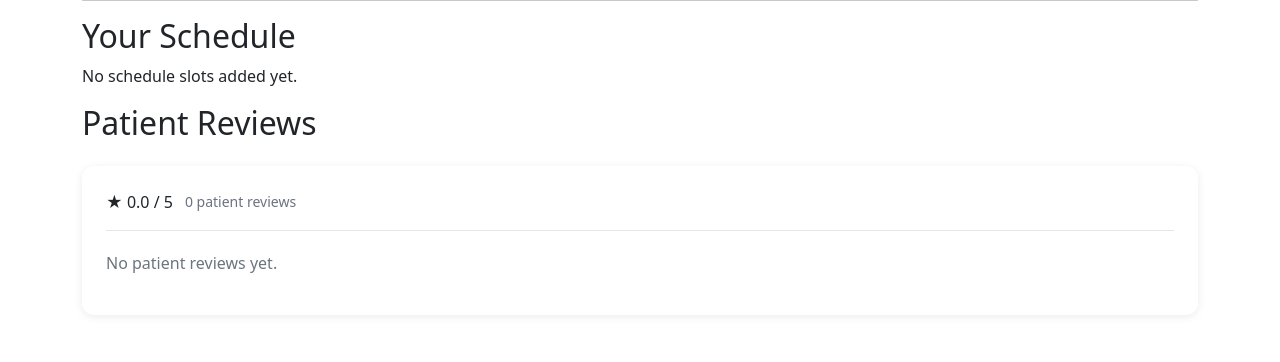
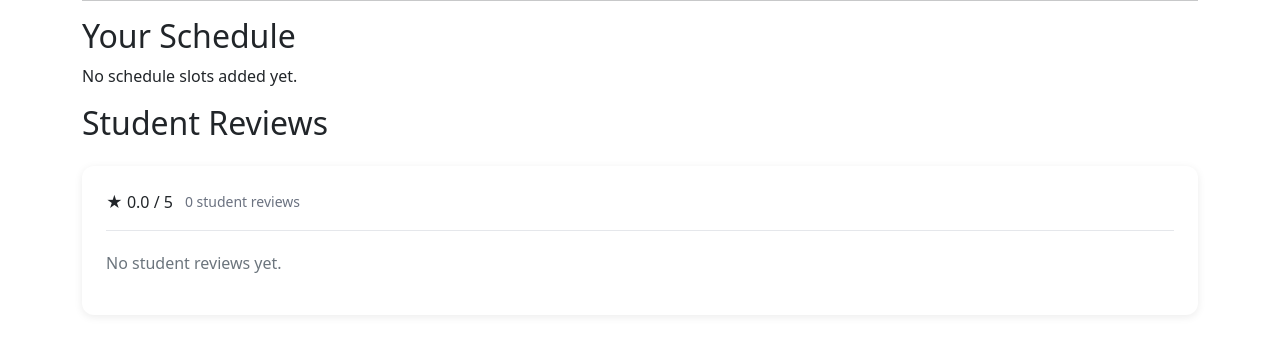
Before and after one commit to bookmybrain2026/TAMS, an ASP.NET Core app: template TAMS/Views/Tutor/TutorDashboard.cshtml in a window 1280 px wide. Shown: the part 813-1175 px from the top of the page. Run offline with ASP.NET Core 8, Linux system fonts and the light colour scheme; the template is opened without the code that fills it, so the values that code supplies are empty; style sheets or scripts are compiled from the project's sources; some libraries are stand-ins or nearby versions.

Commit message:
Refactor code and remove unnecessary comments

```diff
--- a/TAMS/Views/Tutor/TutorDashboard.cshtml
+++ b/TAMS/Views/Tutor/TutorDashboard.cshtml
@@ -36,15 +36,15 @@
                     </h4>
 
                     <p>
-                        <strong>Email:</strong>@Model.Email
+                        <strong>Email: </strong>@Model.Email
                     </p>
 
                     <p>
-                        <strong>Phone:</strong>@Model.PhoneNumber
+                        <strong>Phone: </strong>@Model.PhoneNumber
                     </p>
 
                     <p>
-                        <strong>Subject:</strong>@Model.Subject
+                        <strong>Subject: </strong>@Model.Subject
                     </p>
 
                     <a asp-controller="Tutor" asp-action="Profile" class="btn btn-primary">
@@ -355,9 +355,9 @@ else
         </tbody>
     </table>
 }
-<h2>Patient Reviews</h2>
+<h2>Student Reviews</h2>
 
-<div class="patient-reviews-card">
+<div class="student-reviews-card">
 
     <div class="rating-summary">
         <span class="average-rating">
@@ -365,21 +365,21 @@ else
         </span>
 
         <span class="review-count">
-            @Model.ReviewCount patient reviews
+            @Model.ReviewCount student reviews
         </span>
     </div>
 
-    <div class="patient-reviews-list">
+    <div class="student-reviews-list">
 
         @if (Model.Reviews == null || !Model.Reviews.Any())
         {
-            <p class="text-muted">No patient reviews yet.</p>
+            <p class="text-muted">No student reviews yet.</p>
         }
         else
         {
             @foreach (var review in Model.Reviews)
             {
-                <div class="patient-review">
+                <div class="student-review">
 
                     <div class="review-rating">
                         @for (int i = 1; i <= 5; i++)
--- a/TAMS/wwwroot/css/site.css
+++ b/TAMS/wwwroot/css/site.css
@@ -39,6 +39,10 @@ body {
     width: auto;
     display: block;
 }
+
+
+
+
 
 .course-bubble {
     display: inline-flex;
@@ -172,8 +176,8 @@ body {
 
 
 
-/* Patient Reviews Card */
-.patient-reviews-card {
+
+.student-reviews-card {
     background: #ffffff;
     border-radius: 12px;
     padding: 24px;
@@ -181,7 +185,6 @@ body {
     margin-top: 24px;
 }
 
-/* Header */
 .reviews-header {
     display: flex;
     justify-content: space-between;
@@ -202,7 +205,6 @@ body {
     font-size: 14px;
 }
 
-/* Average rating */
 .rating-summary {
     display: flex;
     align-items: center;
@@ -239,22 +241,22 @@ body {
     font-size: 14px;
 }
 
-.patient-reviews-list {
+.student-reviews-list {
     max-height: 280px;
     overflow-y: auto;
     padding-right: 8px;
 }
 
-.patient-review {
+.student-review {
     padding: 16px 0;
     border-bottom: 1px solid #f0f0f0;
 }
 
-    .patient-review:first-child {
+    .student-review:first-child {
         padding-top: 0;
     }
 
-    .patient-review:last-child {
+    .student-review:last-child {
         border-bottom: none;
     }
 
@@ -287,20 +289,20 @@ body {
     font-size: 14px;
 }
 
-.patient-reviews-list::-webkit-scrollbar {
+.student-reviews-list::-webkit-scrollbar {
     width: 6px;
 }
 
-.patient-reviews-list::-webkit-scrollbar-track {
+.student-reviews-list::-webkit-scrollbar-track {
     background: #f3f4f6;
     border-radius: 10px;
 }
 
-.patient-reviews-list::-webkit-scrollbar-thumb {
+.student-reviews-list::-webkit-scrollbar-thumb {
     background: #cbd5e1;
     border-radius: 10px;
 }
 
-    .patient-reviews-list::-webkit-scrollbar-thumb:hover {
+    .student-reviews-list::-webkit-scrollbar-thumb:hover {
         background: #94a3b8;
     }
```
Also changed, not shown: TAMS/wwwroot/css/OurTutors.css (+0 -7 lines).
